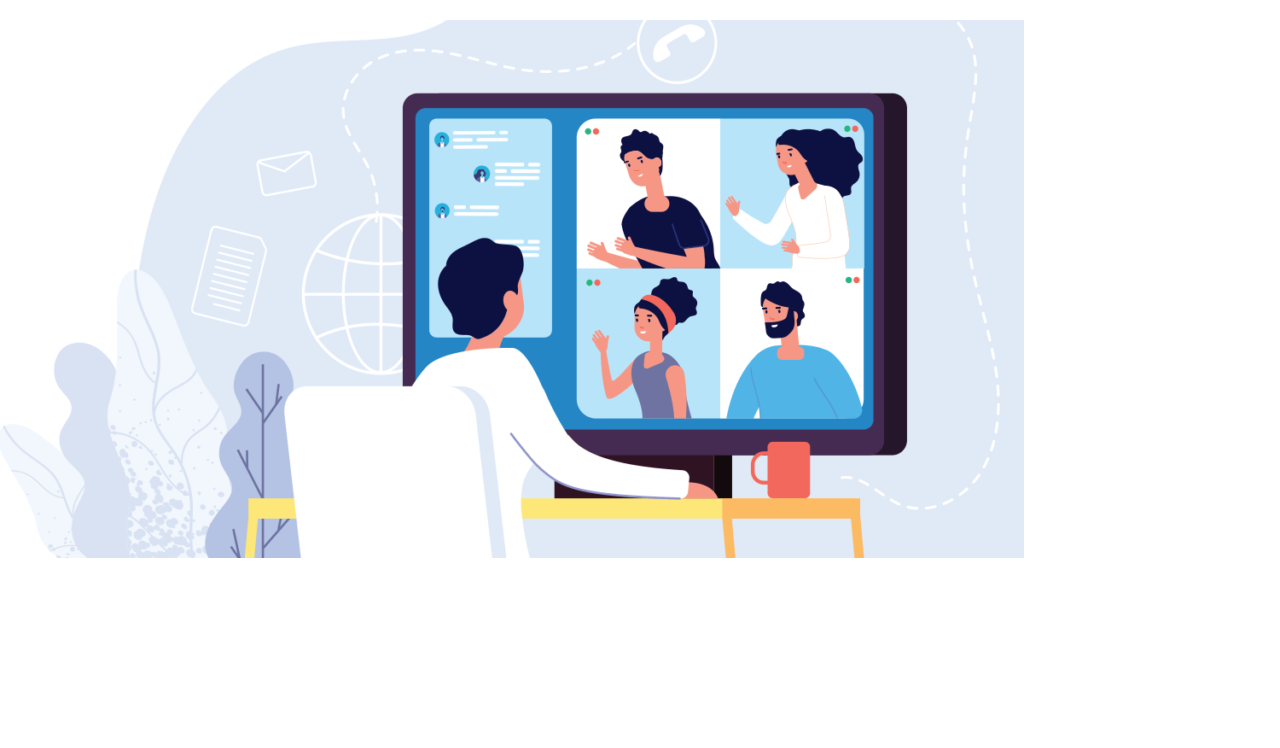
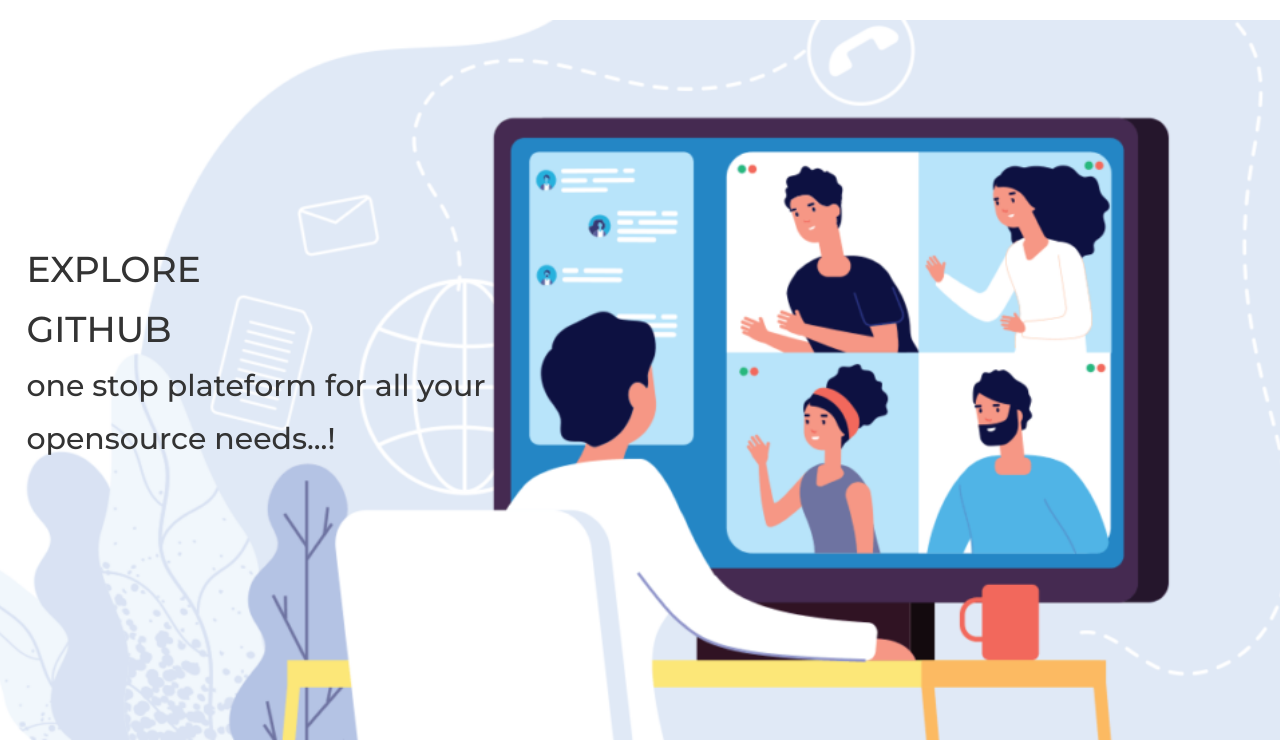
Before and after one commit to jishu-yadav/Github-recommender, a Django app: page / in a window 1280 px wide. Shown: the part 52-800 px from the top of the page. Run offline with Django 3.2, Linux system fonts and the light colour scheme; some libraries are stand-ins or nearby versions.

Commit message:
static page for explore page ;

```diff
--- a/github/recommender/templates/index.html
+++ b/github/recommender/templates/index.html
@@ -1,9 +1,55 @@
 {%extends 'base.html'%}
 {%load static%}
 {%block headtag%}
+
 <title>Homepage</title>
+<style>
+
+.bg {
+
+  background-image: url("/static/images/bg.png");
+  height: 90%;
+  background-position: center;
+  background-repeat: no-repeat;
+  background-size: cover;
+}
+.centered {
+  position: absolute;
+  top: 50%;
+  left: 20%;
+  transform: translate(-50%, -50%);
+}
+</style>
+
 {%endblock%}
 
 {%block content%}
-<img src="{%static '\images\bg.png'%}">
+<div class="centered">
+  <h1>EXPLORE <h1>
+  <h1>GITHUB</h1>
+  <h2>one stop plateform for all your </h2>
+  <h2>opensource needs...!</h2>
+</div>
+<div class="bg"></div>
+<!-- <header>
+  <nav class="navbar navbar-expand-lg navbar-light bg-light">
+    <a class="navbar-brand" href="#">HOME</a>
+
+    <div class="collapse navbar-collapse" id="navbarText" style="float: right">
+      <ul class="navbar-nav mr-auto">
+        <span style="display:inline; width: 1px;">
+          <li class="nav-item"  >
+            <a class="nav-link" href="#">Find Projects </a>
+          </li>
+          <li class="nav-item">
+            <a class="nav-link" href="#">Find Contributors</a>
+          </li></span>
+
+      </ul>
+
+    </div>
+  </nav>
+
+</header> -->
+<!-- <img src="{%static '\images\bg.png'%}"> -->
 {%endblock%}
```
